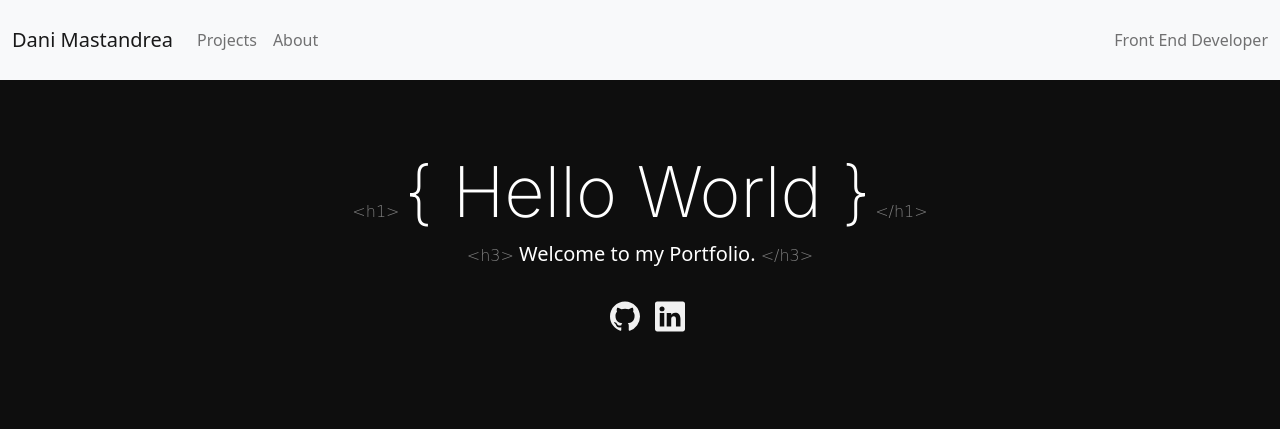
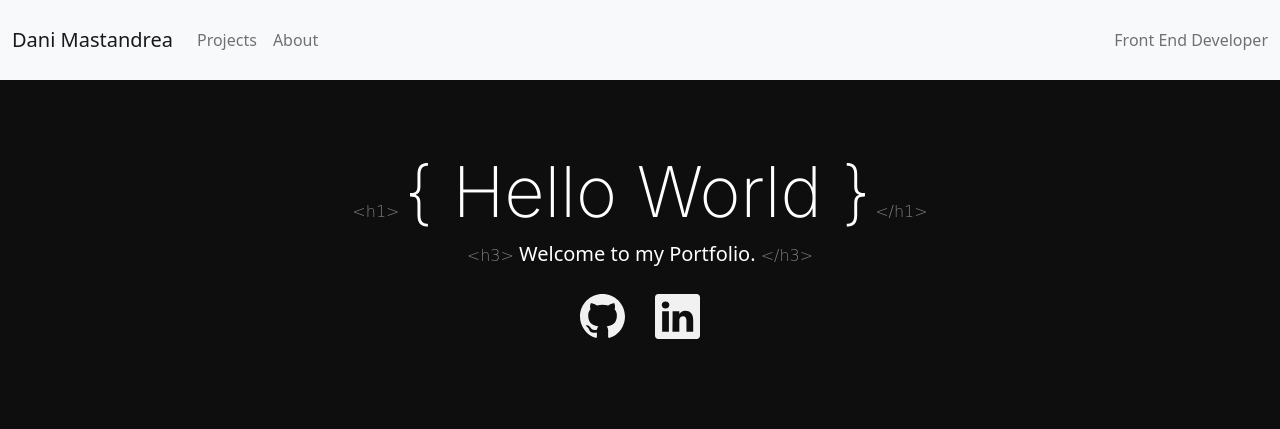
Before and after one commit to danimastandrea/Portfolio, a website: page index.html in a window 1280 px wide. Shown: the top 429 px of the page. Drawn offline with nearby package versions, Linux system fonts and the light colour scheme; a web font is replaced by a local one.

Commit message:
new images

```diff
--- a/scss/style.scss
+++ b/scss/style.scss
@@ -145,11 +145,17 @@ header{
         margin-left: auto;
         margin-right: auto;
         padding-top: 20px;
+
+
         a svg{
-            padding-left: 15px;
+         margin-left: 15px;
+         margin-right: 15px;
+          transition: all 0.5s;
+
         }
         a svg:hover{
-            fill: #fff;
+          transform: scale(1.2);
+          fill: #fff;
         }
       }
     }
```
Also changed, not shown: index.html (+2 -0 lines), assets/Captura de pantalla 2022-09-29 a las 20.24.22 p. m..png (added), scss/style.css, 3 other files.
